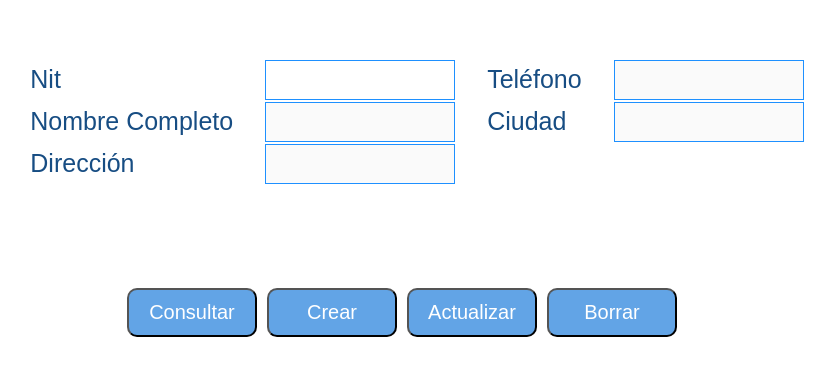
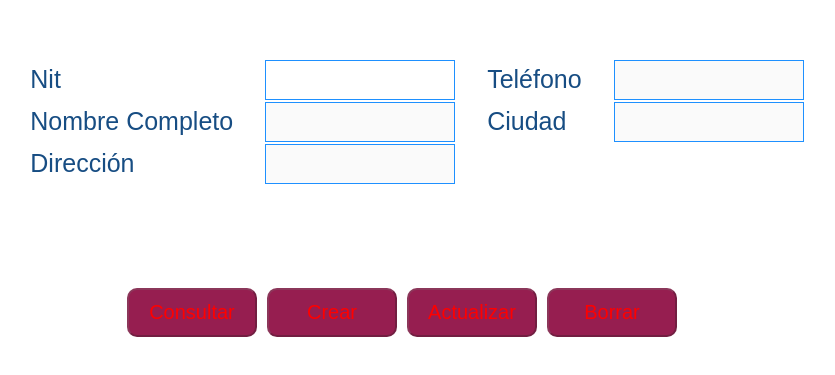
Before and after one commit to Sanse94/proyecto-ciclo-4-HTML, a website: page Proyecto ciclo 4 - HTML/proveedores.html in a window 1280 px wide. Shown: the part 163-538 px from the top of the page, without its empty margins (238-1073 px from the left). Drawn offline with Linux system fonts and the light colour scheme.

Commit message:
Ultima actualizacion de css y proveedores

```diff
--- a/Proyecto ciclo 4 - HTML/css/style.css
+++ b/Proyecto ciclo 4 - HTML/css/style.css
@@ -84,6 +84,18 @@ label{
     color: white;
     border-radius: 10px;
     background-color: rgb(98, 164, 230);
+    transition: all .6s ease;
+    cursor: pointer;
+}
+
+.button:disabled{
+    padding: 20px 0px;
+    width: 130px;
+    font-size: 20px;
+    line-height: 5px;
+    color: red;
+    border-radius: 10px;
+    background-color: rgb(150, 30, 80);
     transition: all .6s ease;
     cursor: pointer;
 }
@@ -221,11 +233,10 @@ input[type="file"] {
 }
 
 .total{
-    font-size: 30px;
-    padding-left: 100px;
+    font-size: 25px;
+    padding-right: 20px;
     padding-top: 50px;
     color:rgb(23, 77, 131);
-    text-align: right;
 }
 
 .total2{
--- a/Proyecto ciclo 4 - HTML/proveedores.html
+++ b/Proyecto ciclo 4 - HTML/proveedores.html
@@ -37,10 +37,10 @@
                     </tr>
                 </table>
                 <div  class="buttons_crud">
-                    <input type="button" class="button" value="Consultar" id="btn_consultar">
-                    <input type="button" class="button" value="Crear" id="btn_crear">
-                    <input type="button" class="button" value="Actualizar" id="btn_actualizar">
-                    <input type="button" class="button" value="Borrar" id="btn_borrar">
+                    <input type="button" class="button" value="Consultar" id="btn_consultar" disabled>
+                    <input type="button" class="button" value="Crear" id="btn_crear"disabled>
+                    <input type="button" class="button" value="Actualizar" id="btn_actualizar" disabled>
+                    <input type="button" class="button" value="Borrar" id="btn_borrar" disabled>
                 </div>
             </form>
         </section>
```
